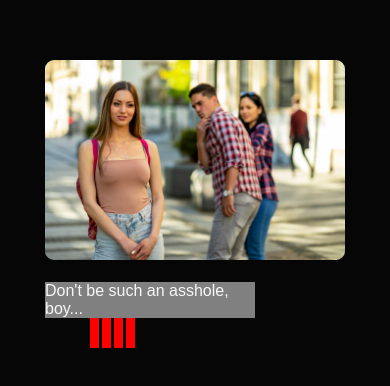
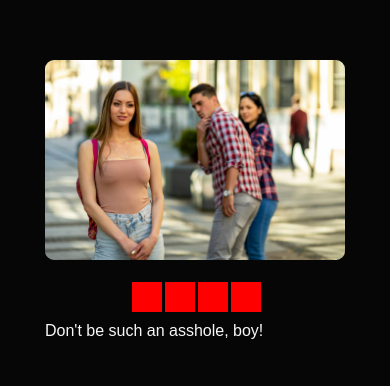
Before and after one commit to stas-webdeveloper/cssMemSlider, a plain HTML site: page cssMemSlider/index.html in a window 390 px wide. Drawn offline with Linux system fonts and the light colour scheme.

Commit message:
feat: add mobile app version media 768px (Sat, May 14, 2022 07:39:24 PM)

```diff
--- a/cssMemSlider/index.html
+++ b/cssMemSlider/index.html
@@ -32,12 +32,14 @@
             </div>
         </div>
 
+
+        <div class="slider-footer">
             <div class="slider-text-wrapper">
                 <div class="slider__text">
-                <span class="text text1">Don't be such an asshole, boy...</span>
-                <span class="text">A cat and a sour cream</span>
-                <span class="text">What are YOU doing???</span>
-                <span class="text">Happy end!</span>
+                    <span class="text text1">Don't be such an asshole, boy!</span>
+                    <span class="text">And then... cat and a sour cream</span>
+                    <span class="text">Now what???</span>
+                    <span class="text">Happy end!!! ;)</span>
                 </div>
 
             </div>
@@ -52,9 +54,7 @@
                 <label class="nav" for="radio4">
                 </label>
             </nav>
-        <!--
-        <div class="slider-footer">
-        </div> -->
+        </div>
 
     </div>
 </body>
--- a/cssMemSlider/style.css
+++ b/cssMemSlider/style.css
@@ -29,34 +29,30 @@ body {
     display: flex;
     margin-bottom: 20px;
     width: 400%;
-
-    /* width: 61.2rem; */
-    /* max-width: 612px; */
-    /* height: 40.8rem; */
 }
 
-.slide {
+.slide,
+.text {
     width: 25%;
     transition: all .8s ease;
 }
 #radio1:checked ~ .slides .slide1,
-#radio1:checked ~ .slider-text-wrapper .slider__text .text1 {
+#radio1:checked ~ .slider-footer .slider-text-wrapper .slider__text .text1 {
     margin-left: 0;
 }
 #radio2:checked ~ .slides .slide1,
-#radio2:checked ~ .slider-text-wrapper .slider__text .text1 {
+#radio2:checked ~ .slider-footer .slider-text-wrapper .slider__text .text1 {
     margin-left: -25%;
 }
 #radio3:checked ~ .slides .slide1,
-#radio3:checked ~ .slider-text-wrapper .slider__text .text1 {
+#radio3:checked ~ .slider-footer .slider-text-wrapper .slider__text .text1 {
     margin-left: -50%;
 }
 #radio4:checked ~ .slides .slide1,
-#radio4:checked ~ .slider-text-wrapper .slider__text .text1 {
+#radio4:checked ~ .slider-footer .slider-text-wrapper .slider__text .text1 {
     margin-left: -75%;
 }
 .slide__img {
-    /* width: 800px; */
     width: 100%;
     border-radius: 9px;
 }
@@ -65,6 +61,7 @@ body {
     display: flex;
     justify-content: end;
     width: 30%;
+    /* order: 2; */
 }
 .nav {
     display: inline-block;
@@ -85,15 +82,16 @@ input:hover {
     cursor: pointer;
 }
 
-/* .slider-footer {
+.slider-footer {
     display: flex;
     align-items: center;
     justify-content: space-between;
     width: 100%;
-} */
+}
 
 .slider-text-wrapper {
     width: 70%;
+    /* order: 1; */
     overflow: hidden;
 }
 
@@ -103,24 +101,33 @@ input:hover {
     font-size: 2.2rem;
 }
 
-.text {
-    width: 25%;
-    background: grey;
-}
-
 @media screen and (max-width: 1200px) {
     .slider-wrapper {
         max-width: 700px;
     }
-    ..slider__text {
+    .slider__text {
         font-size: 1.8rem;
     }
 }
 @media screen and (max-width: 768px) {
+    .slider-footer {
+        flex-wrap: wrap;
+        /* flex-direction: row-reverse; */
+    }
     .slider-wrapper {
         max-width: 300px;
+    }
+    .slider-text-wrapper {
+        order: 2;
+        width: 100%;
+        margin-top: 10px;
     }
     .slider__text {
         font-size: 1.6rem;
     }
+    .navigation {
+        order: 1;
+        width: 100%;
+        justify-content: center;
+    }
 }
```
Lines whose indentation alone changed are shown as unchanged.
